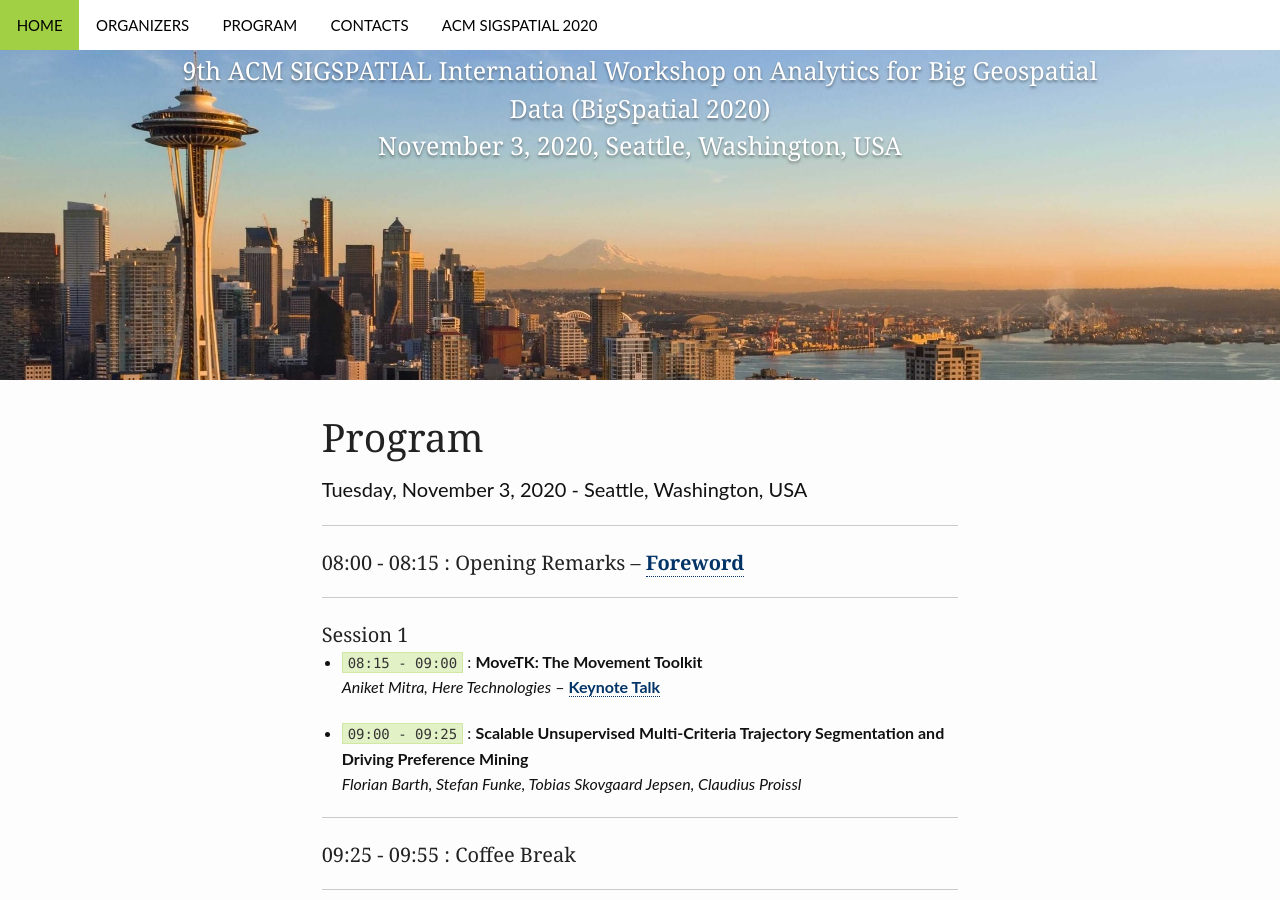
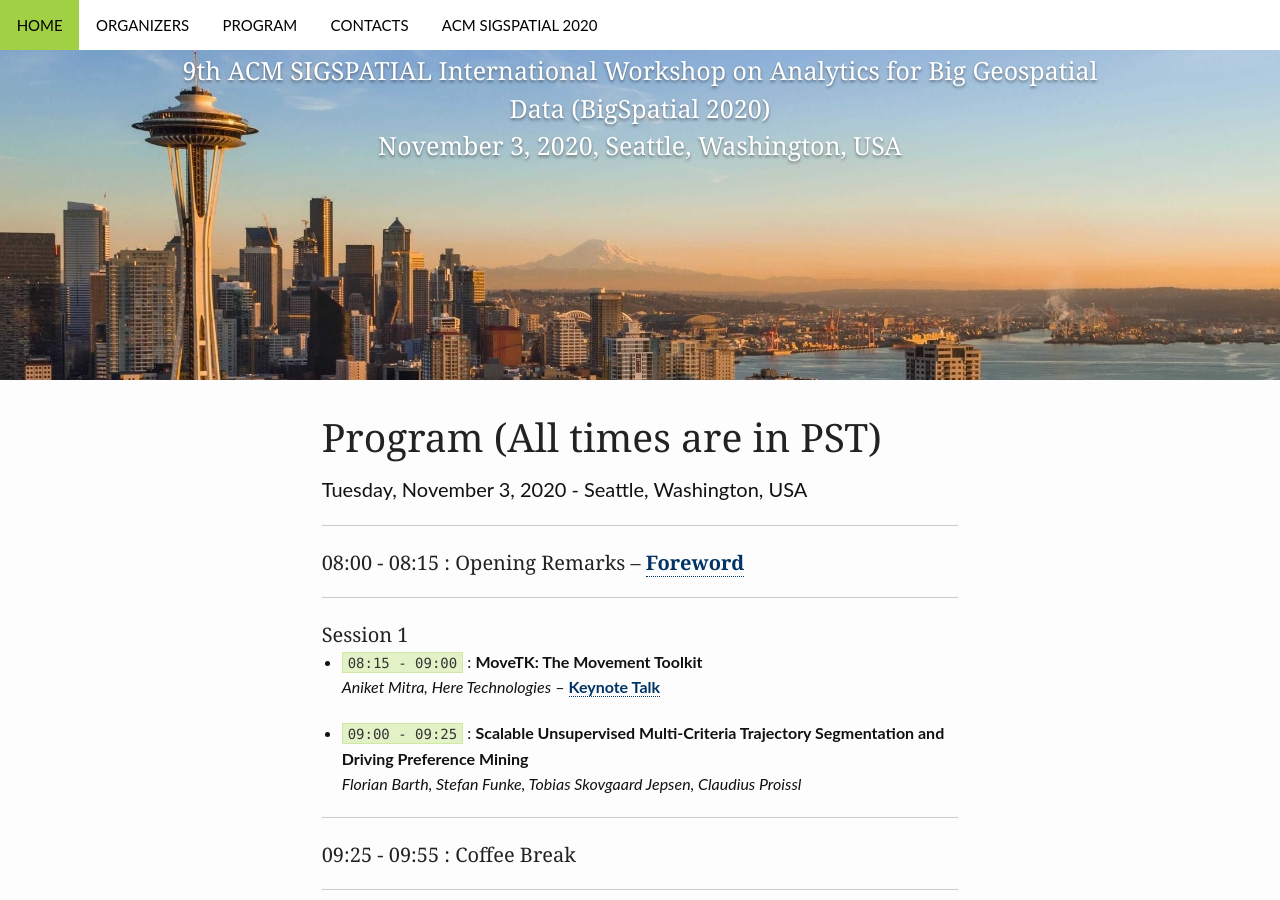
Before and after one commit to bigspatial2020/bigspatial2020.github.io, a Jekyll site: the page built from program/index.md, in a window 1280 px wide and 900 px high. Built offline with Jekyll 4.4.1, drawn with Linux system fonts in a browser that asks for light colours; comment, search, counter and statistics services are not loaded.

Commit message:
Update index.md

```diff
--- a/program/index.md
+++ b/program/index.md
@@ -4,7 +4,7 @@ layout: page_custom
 # Content
 #
 subheadline: ""
-title: "Program"
+title: "Program (All times are in PST)"
 teaser: "Tuesday, November 3, 2020 - Seattle, Washington, USA"
 header:
    title: "9th ACM SIGSPATIAL International Workshop on Analytics for Big Geospatial Data (BigSpatial 2020)"
```
